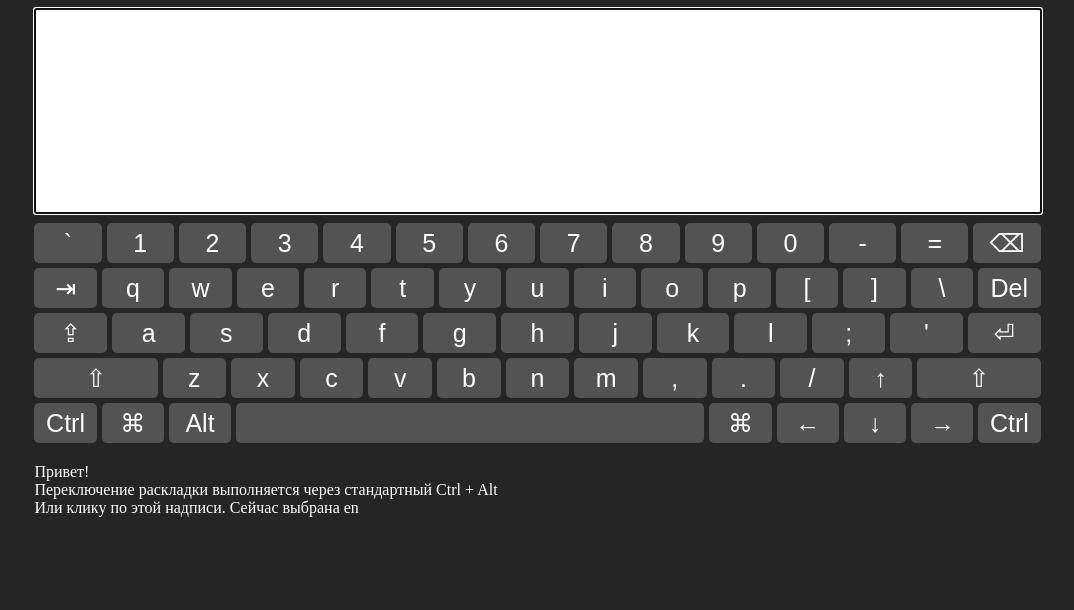
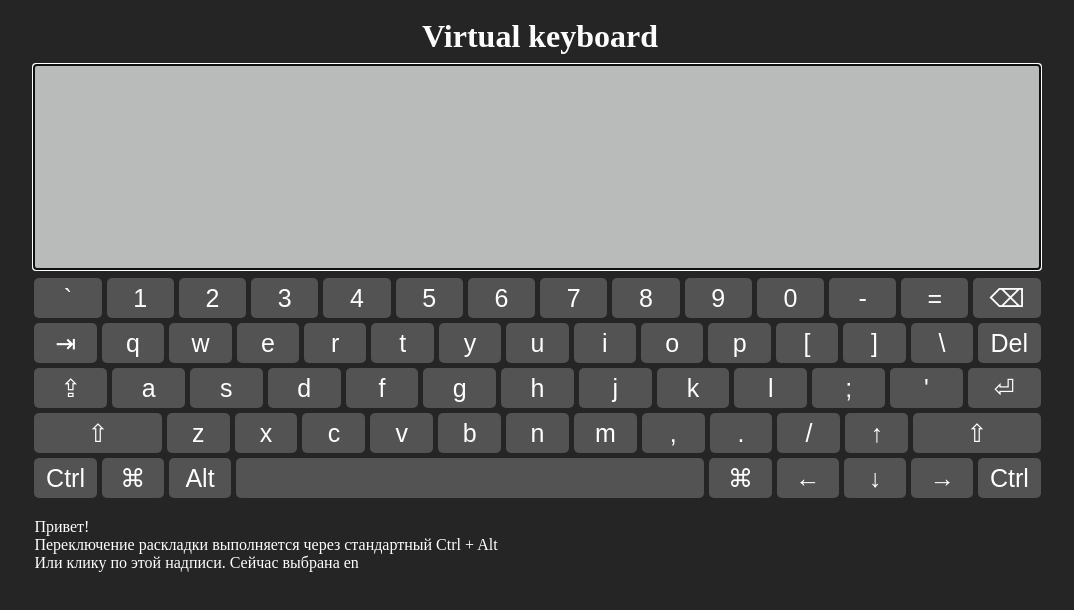
Before and after one commit to putvr/virtual-keyboard, a website built with webpack: page src/index.html in a window 1280 px wide. Shown: the whole page, without its empty margins (100-1174 px from the left). Built offline with nearby package versions, Linux system fonts and the light colour scheme.

Commit message:
feat: add lint and header

```diff
--- a/src/index.js
+++ b/src/index.js
@@ -1,7 +1,7 @@
 import './style.scss';
 import Display from './components/Output';
 import Keyboard from './components/Input';
-import { data, getCodeFromEvent } from './utils';
+import { data, getCodeFromEvent, renderTitle } from './utils';
 
 const ANIMATION_TIMEOUT = 100;
 
@@ -44,6 +44,7 @@ const dispacher = (action) => {
   }
 };
 
+renderTitle('Virtual keyboard');
 d.init();
 k.init();
 
--- a/src/style.scss
+++ b/src/style.scss
@@ -1,5 +1,6 @@
 body {
   background-color: #252525;
+  color: white;
 }
 
 #root {
@@ -15,9 +16,12 @@ body {
 
 .row {
   display: flex;
+  padding-top: 5px;
+}
 
-  // justify-content: space-between;
-  padding-top: 5px;
+.title {
+  text-align: center;
+  padding: 10px;
 }
 
 /* Keyboard */
@@ -44,7 +48,7 @@ body {
 }
 
 .btn-shiftleft {
-  width: 20%;
+  width: calc(20% + 10px);
 }
 
 /* Display */
@@ -53,6 +57,11 @@ body {
   font-size: 16px;
   line-height: 20px;
   width: calc(100% - 10px);
+  background-color: #b9baba;
+
+  &:focus {
+    border: none;
+  }
 }
 
 .cursor {
@@ -66,5 +75,4 @@ body {
 
 .info {
   padding-top: 20px;
-  color: white;
 }
--- a/src/utils.js
+++ b/src/utils.js
@@ -204,3 +204,10 @@ export const codeToValue = (code, lang, caps = false) => {
 
   return val;
 };
+
+export const renderTitle = (text) => {
+  const title = document.createElement('h1');
+  title.classList.add('container', 'title');
+  title.textContent = text;
+  document.getElementById('root').append(title);
+};
```
